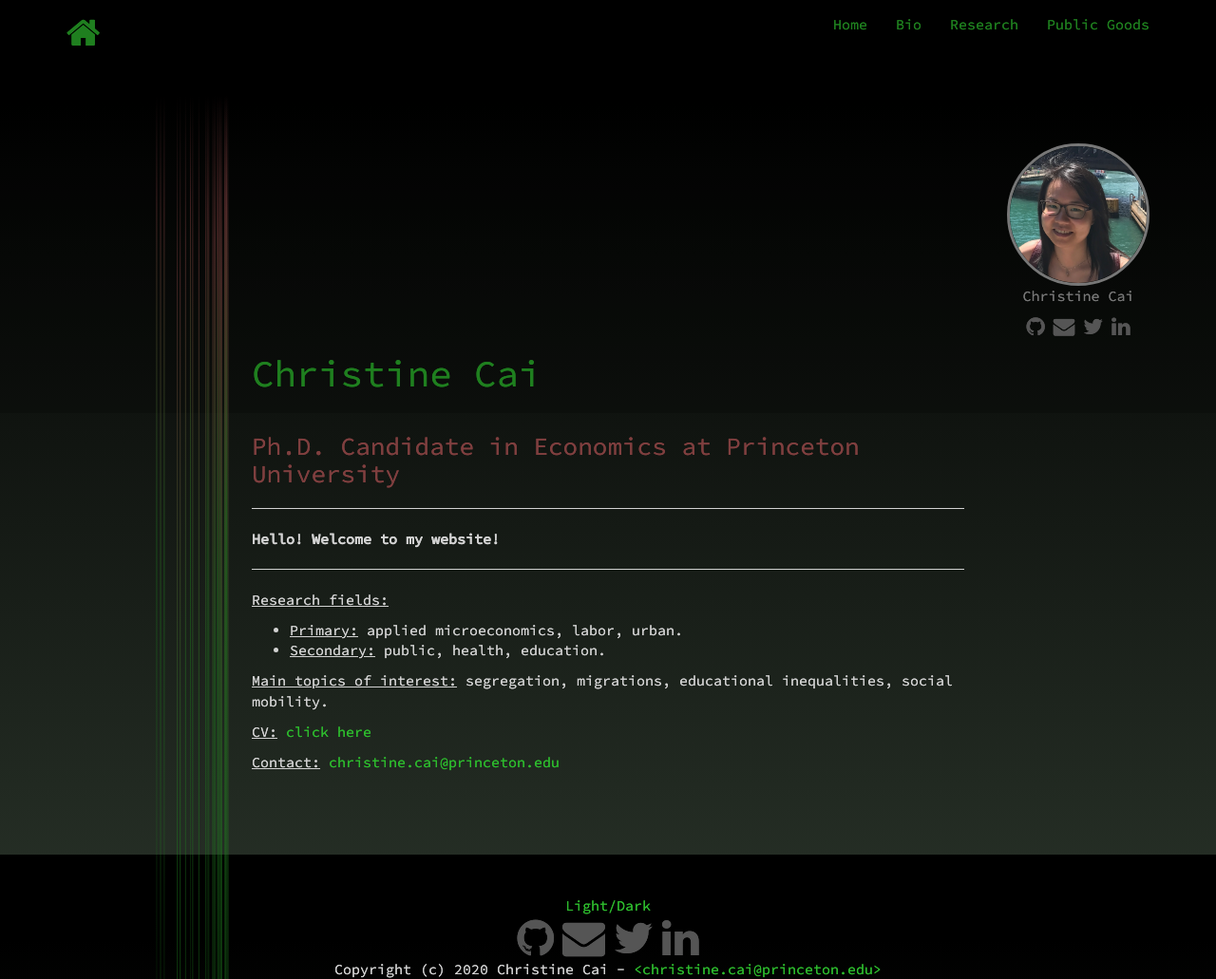
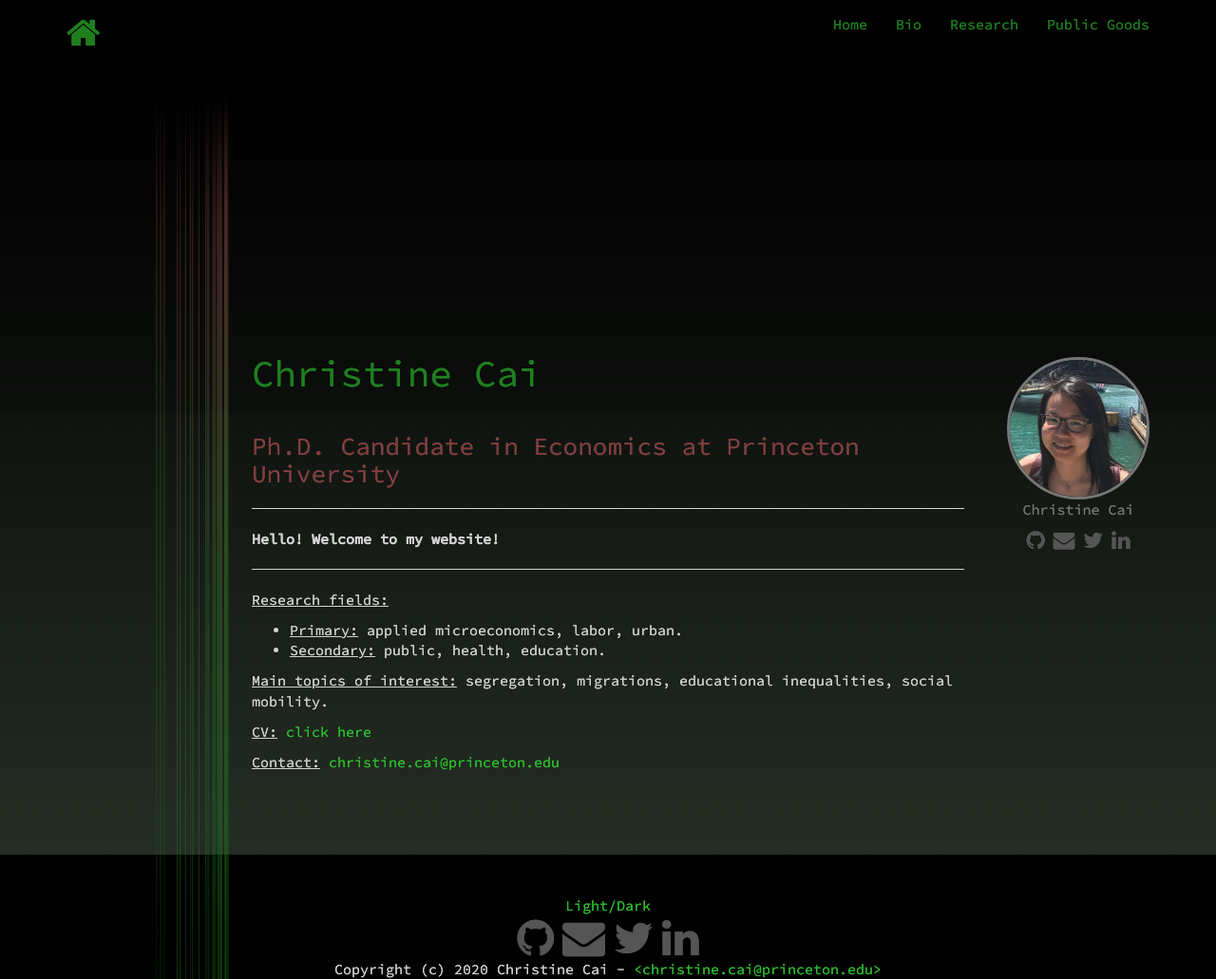
Before and after one commit to christinecai/website, a Jekyll site: the page built from index.md, in a window 1280 px wide and 1031 px high. Shown: the whole window at 95% size. Built offline with Jekyll 4.4.1, drawn with Linux system fonts in a browser that asks for light colours; nearby versions of some CDN libraries.

Commit message:
Update default.html

```diff
--- a/_layouts/default.html
+++ b/_layouts/default.html
@@ -41,8 +41,8 @@
           {{ content }}
         </div>
         <div class="col-sm-2">
-          <div class="pane-separator hidden-xs" style="margin-bottom:10em;"></div>
-          <div class="pane-separator visible-xs" style="margin-bottom:5em;"></div>
+          <div class="pane-separator hidden-xs" style="margin-bottom:25em;"></div>
+          <div class="pane-separator visible-xs" style="margin-bottom:25em;"></div>
           <div class="right-pane" style="margin-left: 1em;">
             {% if site.avatar == true %}
               <div class="avatar">
```
